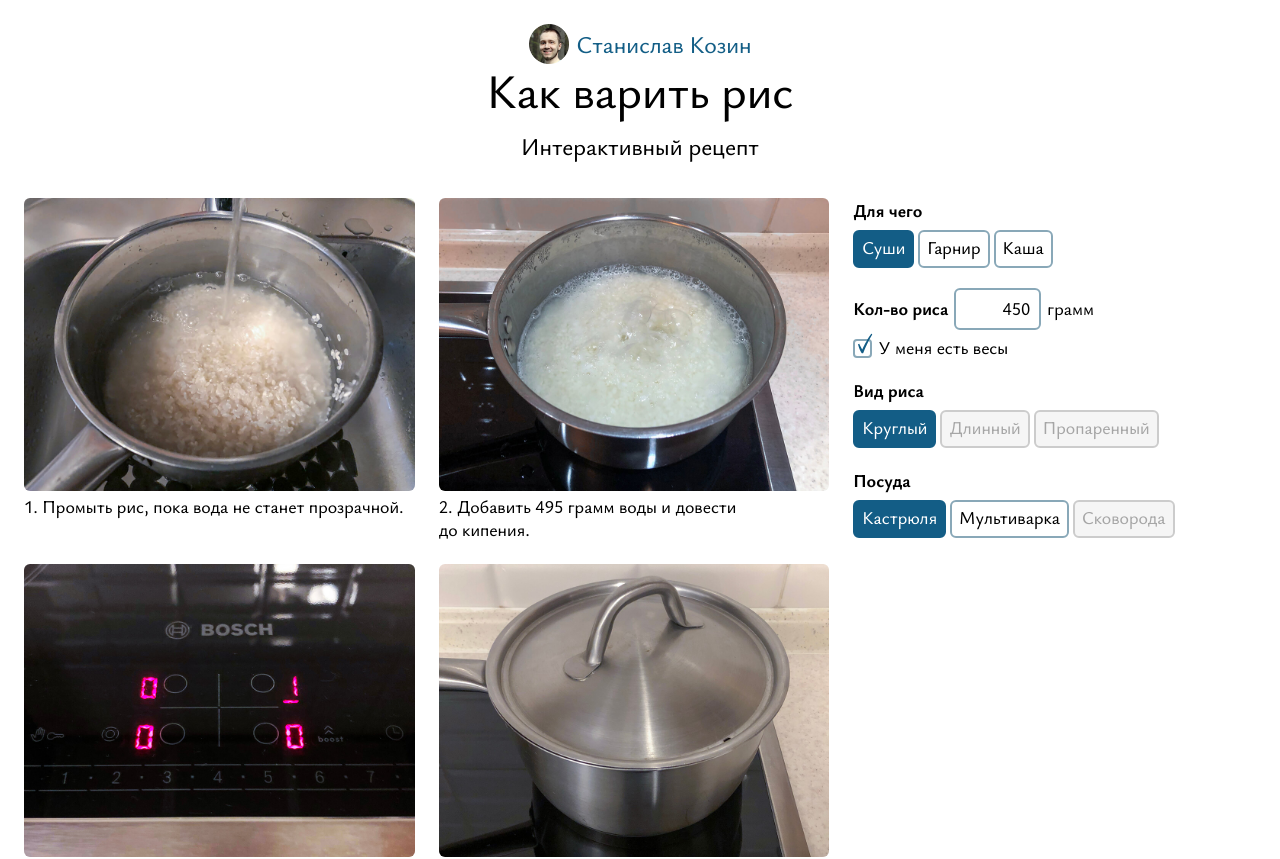
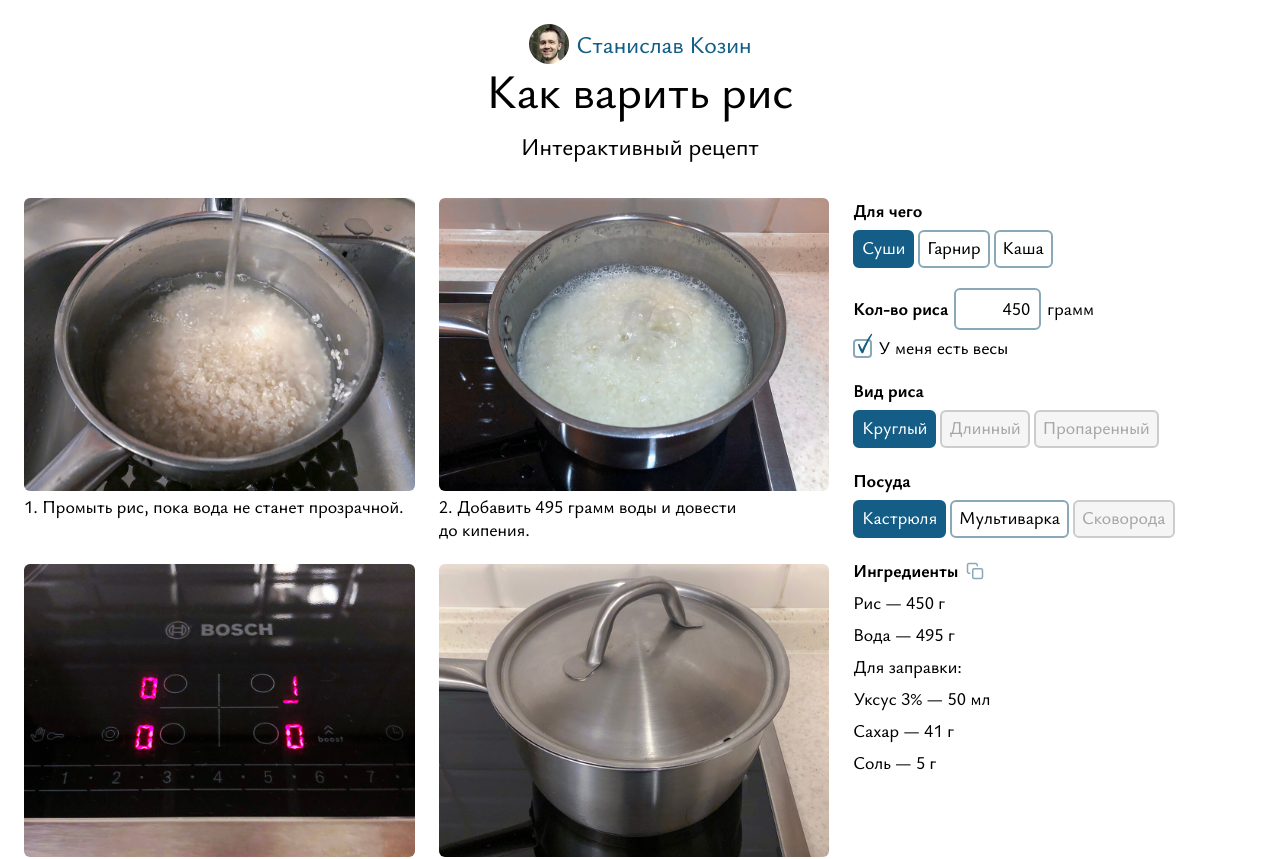
Before and after one commit to staskozin/website, a Next.js app: page /rice-calculator in a window 1280 px wide. Shown: the top 859 px of the page. Built offline with nearby package versions, Linux system fonts and the light colour scheme.

Commit message:
Добавил блок ингредиентов

```diff
--- a/src/components/RiceCalculator/Form.tsx
+++ b/src/components/RiceCalculator/Form.tsx
@@ -4,6 +4,7 @@ import { Context } from '@/components/RiceCalculator'
 import Checkbox from '@/components/RiceCalculator/UI/Checkbox'
 import NumberInput from '@/components/RiceCalculator/UI/NumberInput'
 import Switcher from '@/components/RiceCalculator/UI/Switcher'
+import Ingredients from '@/components/RiceCalculator/Ingredients'
 import { potVariant, purposeVariant, riceTypeVariant } from '@/components/RiceCalculator/reducer'
 
 import s from './Form.module.css'
@@ -100,6 +101,7 @@ export default function Recipe() {
           }}
           setFunction={changePot}
         />
+        <Ingredients />
       </div>
     </form>
   )
--- /dev/null
+++ b/src/components/RiceCalculator/Ingredients.module.css
@@ -0,0 +1,65 @@
+.ingredients {
+  line-height: 1.333333em;
+}
+
+.head {
+  display: flex;
+  align-items: center;
+  gap: 8px;
+  font-weight: bold;
+  margin-bottom: 8px;
+}
+
+.head button {
+  width: 18px;
+  height: 18px;
+  background-image: url(/img/ui/copy.svg);
+  background-color: rgba(0, 0, 0, 0);
+  border: none;
+  margin-top: 2px;
+  cursor: pointer;
+}
+
+.copied {
+  position: relative;
+}
+
+.copied span:last-child {
+  position: absolute;
+  font-size: 0.8em;
+  font-weight: normal;
+  background-color: rgb(0 0 0 / 33%);
+  color: white;
+  border-radius: 4px;
+  padding: 0 8px 4px;
+  top: -13px;
+  opacity: 0;
+}
+
+.play {
+  animation: 2s popup;
+}
+
+@keyframes popup {
+  from {
+    opacity: 1;
+  }
+
+  50% {
+    opacity: 1;
+  }
+
+  to {
+    opacity: 0;
+  }
+}
+
+.ingredients ul {
+  padding: 0;
+  margin: 0;
+  list-style-type: none;
+}
+
+.ingredients ul>li {
+  margin-bottom: 8px;
+}
--- /dev/null
+++ b/src/components/RiceCalculator/Ingredients.tsx
@@ -0,0 +1,39 @@
+import { useRef, useContext } from 'react'
+
+import { Context } from '@/components/RiceCalculator'
+import s from './Ingredients.module.css'
+
+
+export default function Ingredients() {
+  const { state } = useContext(Context)
+  const ingredientsRef = useRef<HTMLUListElement>(null)
+  const copiedRef = useRef<HTMLSpanElement>(null)
+
+  return (
+    <div className={s.ingredients}>
+      <div className={s.head}>
+        <span>Ингредиенты</span>
+        <button
+          type="button"
+          onClick={() => {
+            navigator.clipboard.writeText(ingredientsRef.current!.innerText)
+            copiedRef.current!.classList.remove(s.play)
+            copiedRef.current!.offsetWidth
+            copiedRef.current!.classList.add(s.play)
+          }}
+        ></button>
+        <div className={s.copied}>
+          <span ref={copiedRef}>Скопировано</span>
+        </div>
+      </div>
+      <ul ref={ingredientsRef}>
+        <li>Рис — {state.rice} г</li>
+        <li>Вода — {state.ingredients.water} г</li>
+        <li>Для заправки:</li>
+        <li>Уксус 3% — {state.ingredients.vinegar} мл</li>
+        <li>Сахар — {state.ingredients.sugar} г</li>
+        <li>Соль — {state.ingredients.salt} г</li>
+      </ul>
+    </div>
+  )
+}
```
Also changed, not shown: public/img/ui/copy.svg (added).
